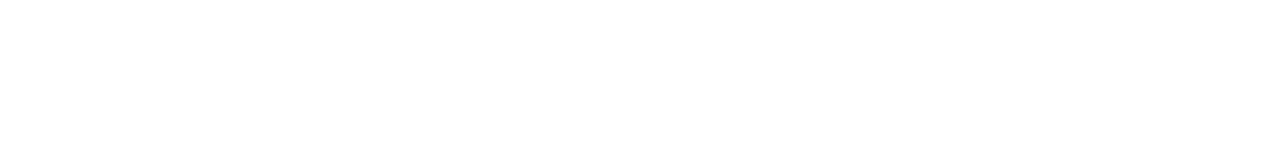
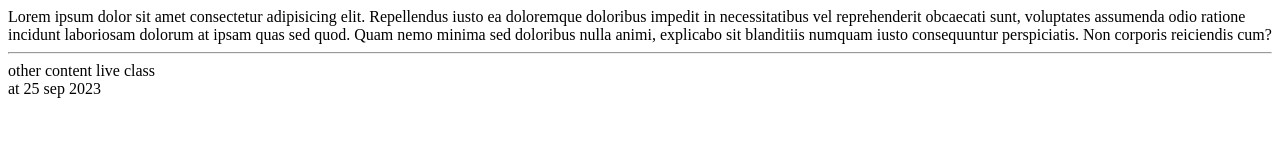
Before and after one commit to darshangaikwad123/MREN_FULL_STACK_2023, a plain HTML site: page Day2/index.html in a window 1280 px wide. Drawn offline with Linux system fonts and the light colour scheme.

Commit message:
Day2 index.html

```diff
--- a/Day2/index.html
+++ b/Day2/index.html
@@ -1,11 +1,25 @@
 <!DOCTYPE html>
 <html lang="en">
-<head>
-    <meta charset="UTF-8">
-    <meta name="viewport" content="width=device-width, initial-scale=1.0">
+  <head>
+    <meta charset="UTF-8" />
+    <meta name="viewport" content="width=device-width, initial-scale=1.0" />
     <title>Document</title>
-</head>
-<body>
-
-</body>
+  </head>
+  <body>
+    <div>
+      Lorem ipsum dolor sit amet consectetur adipisicing elit. Repellendus iusto
+      ea doloremque doloribus impedit in necessitatibus vel reprehenderit
+      obcaecati sunt, voluptates assumenda odio ratione incidunt laboriosam
+      dolorum at ipsam quas sed quod. Quam nemo minima sed doloribus nulla
+      animi, explicabo sit blanditiis numquam iusto consequuntur perspiciatis.
+      Non corporis reiciendis cum?
+    </div>
+    <hr />
+    <div>
+      other content
+      <span> live class </span>
+      <div>at 25 sep 2023</div>
+      <!-- <fieldset></fieldset> -->
+    </div>
+  </body>
 </html>
```
Also changed, not shown: 1 other file.
